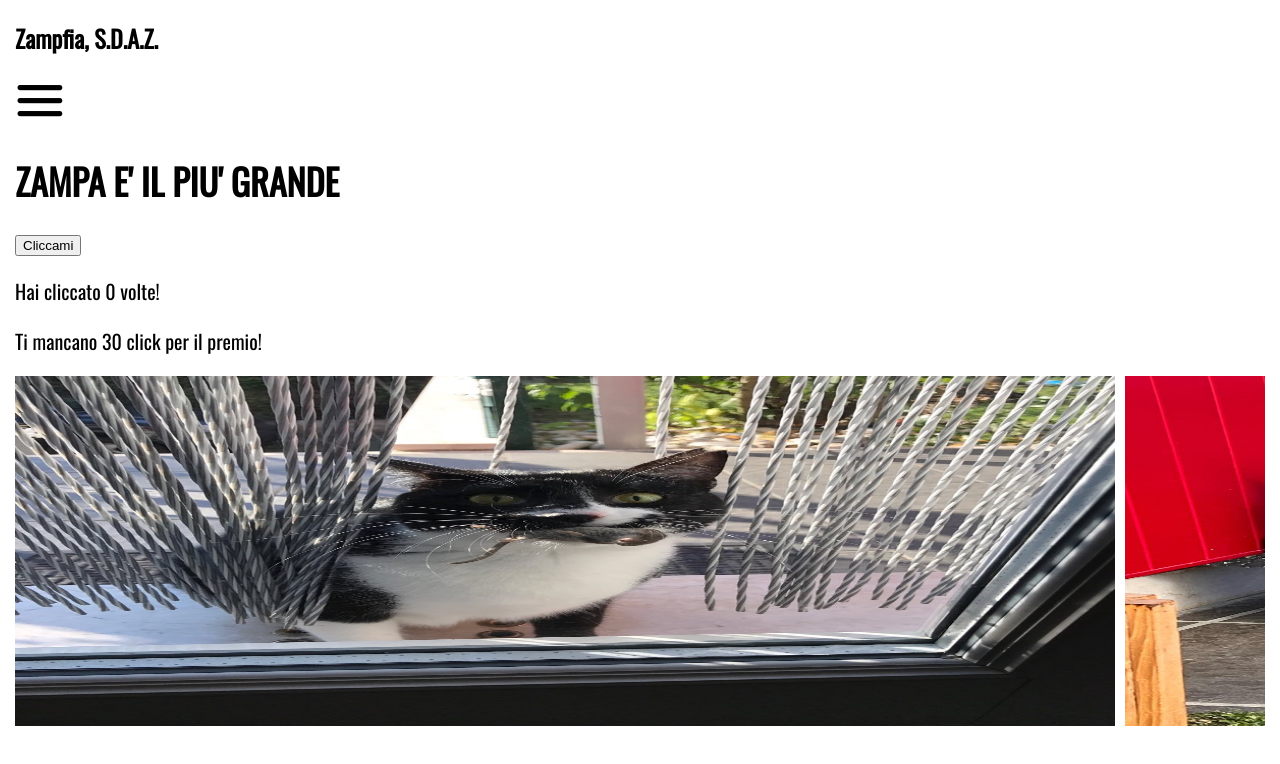
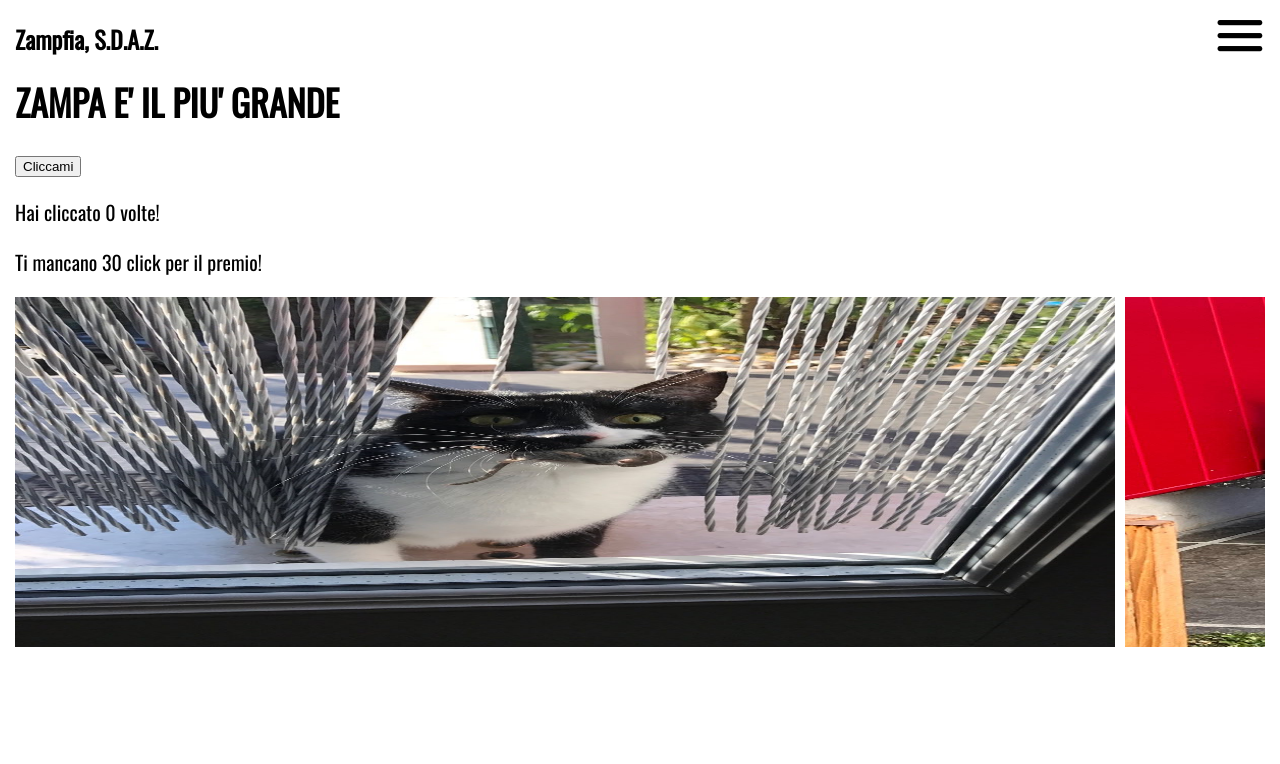
Before and after one commit to zampfia/zampfia.github.io, a Next.js app: page / in a window 1280 px wide. Shown: the top 764 px of the page. Built offline with nearby package versions, Linux system fonts and the light colour scheme.

Commit message:
Added divbar class
[skip ci]

```diff
--- a/app/styles/layout.css
+++ b/app/styles/layout.css
@@ -1,8 +1,17 @@
 #toggle-button {
-    position: relative;
+    margin-left: auto;
+    margin-top: 10px;
     width: 50px;
     height: 50px;
     background: url(/photos/menu.png);
     border-style: none;
     background-color: none;
 }
+
+.divbar {
+    display: flex;
+    flex-direction: row;
+    height: 50px;
+    justify-items: center;
+    width: 100%;
+}
```
